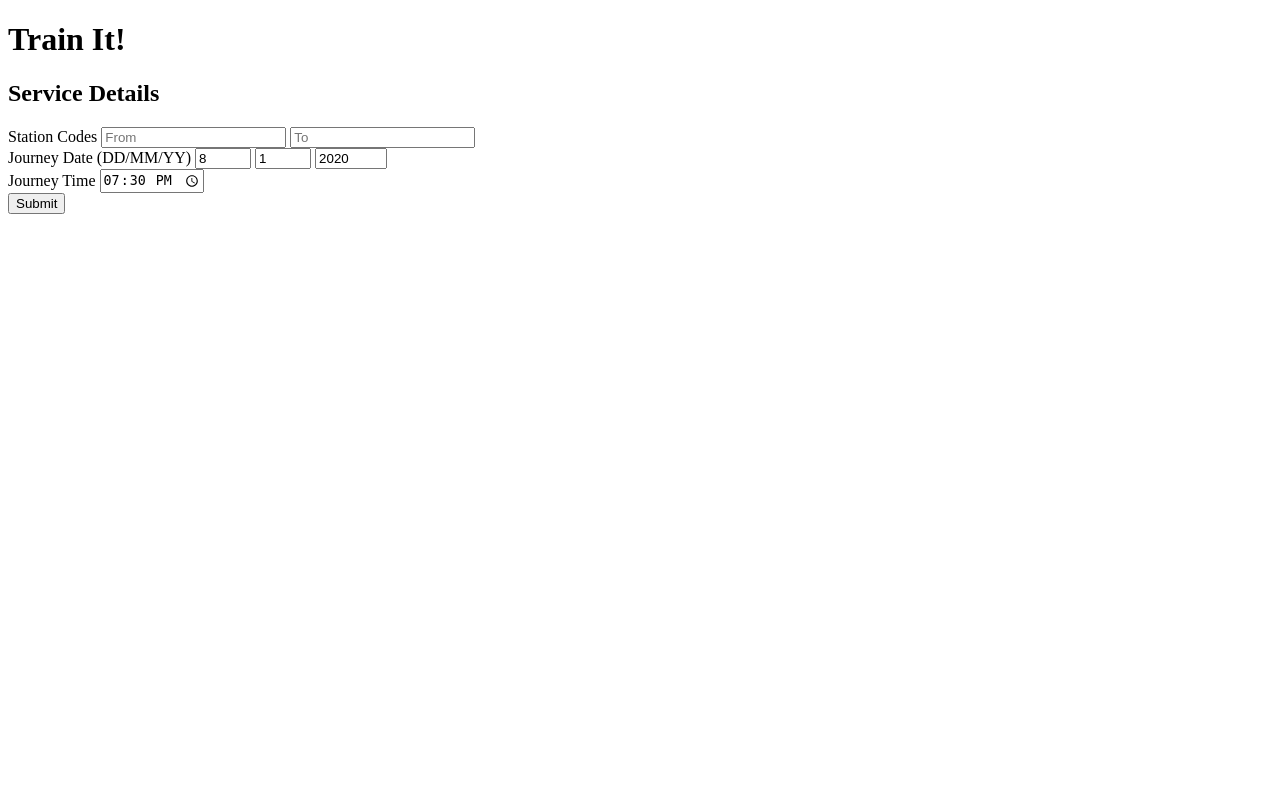
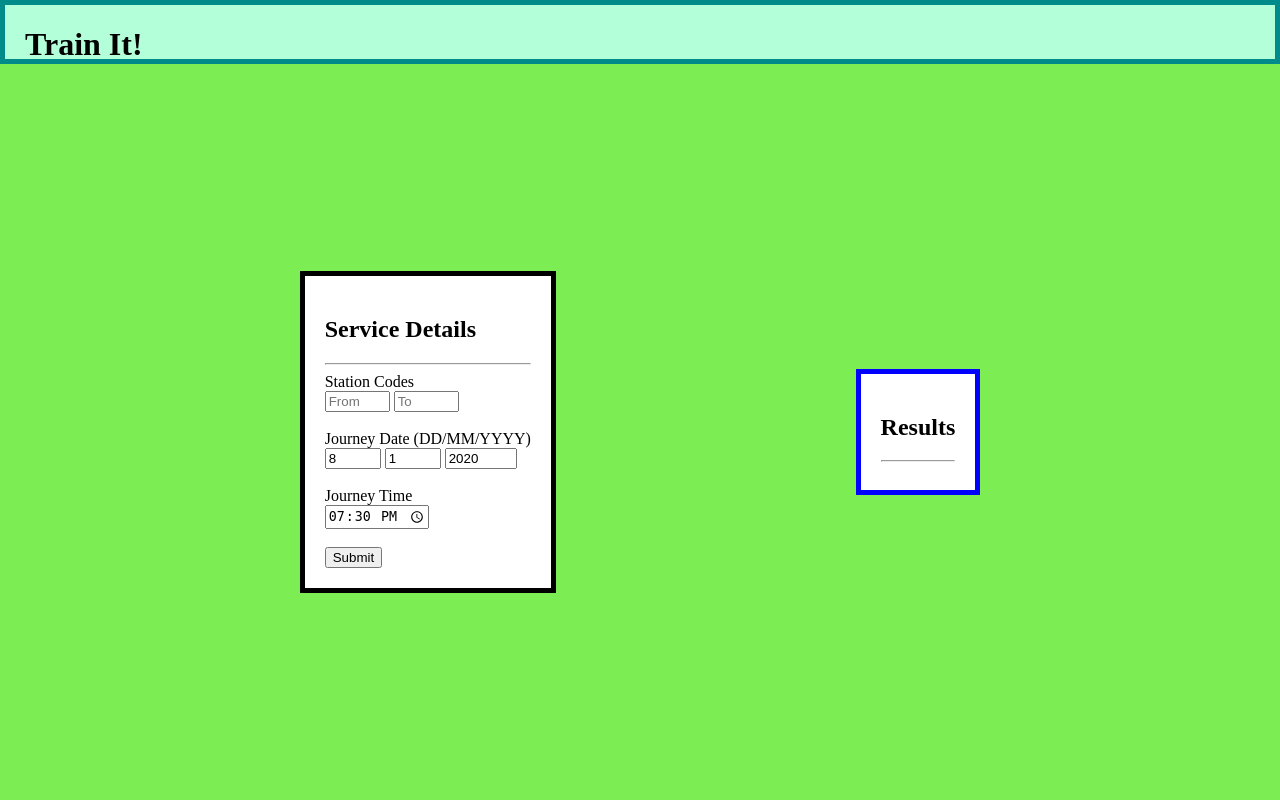
Before and after one commit to harryknighton/Train-It, a Flask app: page / in a window 1280 px wide. Run offline with Flask 2, Linux system fonts and the light colour scheme.

Commit message:
Added layout

```diff
--- a/web/server.py
+++ b/web/server.py
@@ -22,14 +22,22 @@ def handle_form():
                                                    request.args['time'])
     if successFlag:
         app.logger.info(res)
-        return render_template('home.html', prediction=res)
+        message = get_delay_str(res)
+        return render_template('home.html', prediction=message)
     else:
         app.logger.info(res)
         return render_template('home.html', errorMessage=res)
 
 
+def get_delay_str(delay):
+    if delay < 0:
+        return str(abs(delay)) + "m early"
+    elif delay == 0:
+        return "No delay"
+    else:
+        return str(delay) + "m late"
 
 
 if __name__ == '__main__':
-    # predictions.load_network()
+    predictions.load_network()
     app.run(debug=True)
--- /dev/null
+++ b/web/static/style.css
@@ -0,0 +1,41 @@
+body {
+    margin: 0px;
+}
+
+#container {
+    display: grid;
+    height: 100vh;
+    width: 100vw;
+    grid-template-rows: 8% auto;
+}
+
+#title-bar {
+    background-color: #b3ffd9;
+    border: 5px solid #008B8B;
+    grid-row: 1 / 2;
+}
+
+#title-bar > h1 {
+    padding-left: 20px;
+}
+
+#content {
+    display: flex;
+    flex-flow: row nowrap;
+    align-items: center;
+    justify-content: space-evenly;
+    background-color: #7ced53;
+    grid-row: 2 / 3;
+}
+
+#input-form {
+    background-color: white;
+    padding: 20px;
+    border: 5px solid black;
+}
+
+#results {
+    background-color: white;
+    padding: 20px;
+    border: 5px solid blue;
+}
--- a/web/templates/home.html
+++ b/web/templates/home.html
@@ -1,28 +1,42 @@
 <!DOCTYPE html>
 <html lang="en">
+
 <head>
     <meta charset="UTF-8">
     <title>Train It!</title>
+    <link rel="stylesheet" href="{{ url_for('static', filename='style.css') }}"/>
 </head>
+
 <body>
+    <div id="container">
+        <div id="title-bar">
             <h1>Train It!</h1>
-    <h2>Service Details</h2>
+        </div>
+        <div id="content">
+            <div id="input-form">
+                <h2>Service Details</h2><hr>
                 <form action="{{ url_for('handle_form') }}" method="get">
-        Station Codes
-        <input type="text" name="source" placeholder="From" maxlength="3">
-        <input type="text" name="destination" placeholder="To" maxlength="3"><br>
-        Journey Date (DD/MM/YY)
-        <input type="number" name="day" min="1" max="31" value="8">
-        <input type="number" name="month" min="1" max="12" value="1">
-        <input type="number" name="year" min="2020" max="2020" value="2020"><br>
-        Journey Time
-        <input type="time" name="time" value="19:30"><br>
-        <input type="submit">
+                    Station Codes<br>
+                    <input type="text" name="source" placeholder="From" maxlength="3" size="5">
+                    <input type="text" name="destination" placeholder="To" maxlength="3" size="5"><br><br>
+                    Journey Date (DD/MM/YYYY)<br>
+                    <input type="number" name="day" min="1" max="31" value="8" size="2">
+                    <input type="number" name="month" min="1" max="12" value="1" size="2">
+                    <input type="number" name="year" min="2020" max="2020" value="2020" size="4"><br><br>
+                    Journey Time<br>
+                    <input type="time" name="time" value="19:30"><br><br>
+                    <input type="submit"><br>
                 </form>
+            </div>
+            <div id="results">
+                <h2>Results</h2><hr>
                 {% if prediction %}
-        Output: {{ prediction }}
+                    Delay: {{ prediction }}
                 {% elif errorMessage %}
                     Error: {{ errorMessage }}
                 {% endif %}
+            </div>
+        </div>
+    </div>
 </body>
 </html>
```
Also changed, not shown: src/nn.py (+3 -8 lines), src/predictions.py (+5 -16 lines). Lines whose indentation alone changed are shown as unchanged.
